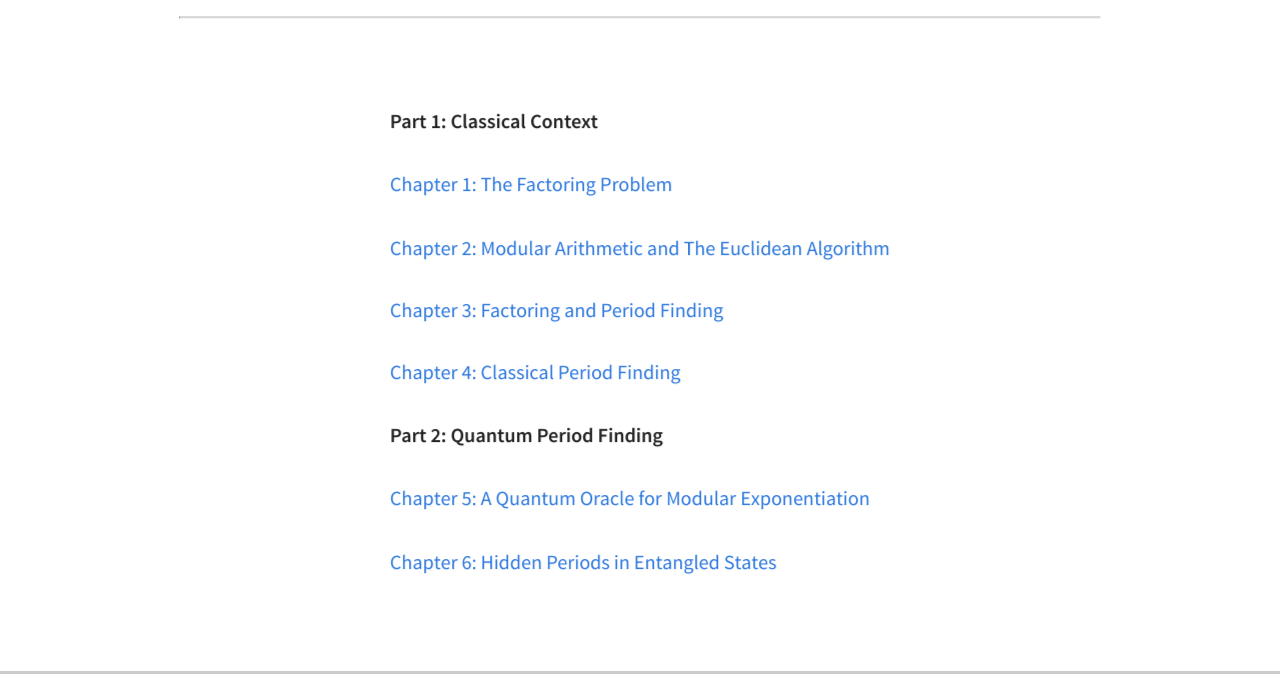
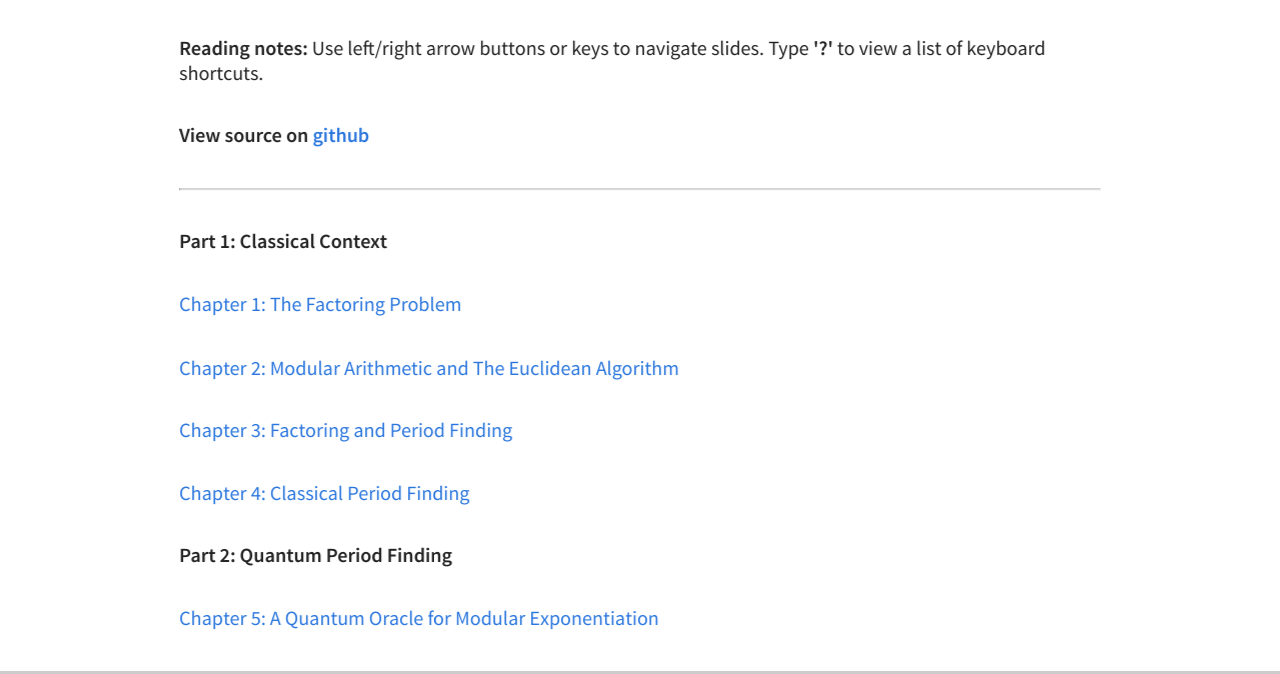
Before and after one commit to smtsjhr/Shor, a website: page index.html in a window 1280 px wide. Shown: the part 126-800 px from the top of the page. Drawn offline with nearby package versions, Linux system fonts and the light colour scheme; some packages are replaced by stand-ins of ours.

Commit message:
added source and reading notes

```diff
--- a/index.html
+++ b/index.html
@@ -63,13 +63,18 @@
 
 <section>
 	<h3>Shor's Algorithm</h3>
+
 	<hr>
 
 	<hr>
-	<br>
+
 	<div style="text-align: center;">
 	<div style="display: inline-block; text-align: left;">
+	<p><b>Reading notes:</b> Use left/right arrow buttons or keys to navigate slides. Type <b>'?'</b> to view a list of keyboard shortcuts.</p>
 
+	<p><b>View source on <a href="https://github.com/smtsjhr/Shor">github</a></b>
+	</p>
+	<hr>
 	<p><b>Part 1: Classical Context</b></p>
 	<br>
 	<a href="chapter1.html">
@@ -98,6 +103,13 @@
 		<p>Chapter 6: Hidden Periods in Entangled States
 		</p>
 	</a>
+
+	<hr>
+
+
+
+	<hr>
+
 	</div>
 	</div>
 </section>
```
Also changed, not shown: README.md.
